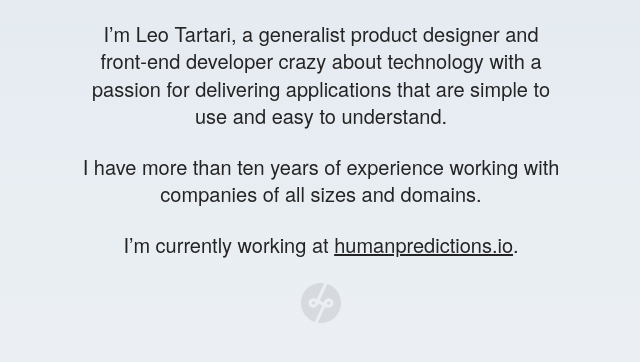
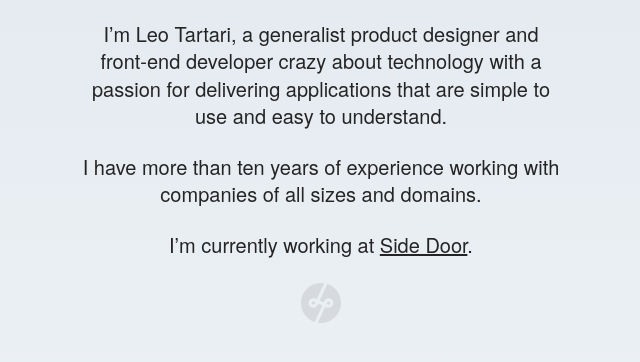
Before and after one commit to ltartari/ltartari.github.com, a Jekyll site: the page built from index.html, in a window 1280 px wide, cut to the strip 368-730 px from the top of the page. Shown: the whole strip, without its empty margins (319-959 px from the left). Built offline with Jekyll 4.4.1, drawn with Linux system fonts in a browser that asks for light colours.

Commit message:
Update current company

```diff
--- a/_data/introduction.yml
+++ b/_data/introduction.yml
@@ -4,5 +4,5 @@
 -
   "I have more than ten years of experience working with companies of all sizes and domains."
 -
-  "I’m currently working at <a href='https://humanpredictions.io'>humanpredictions.io</a>."
+  "I’m currently working at <a href='https://sidedooraccess.com'>Side Door</a>."
 ---
```
